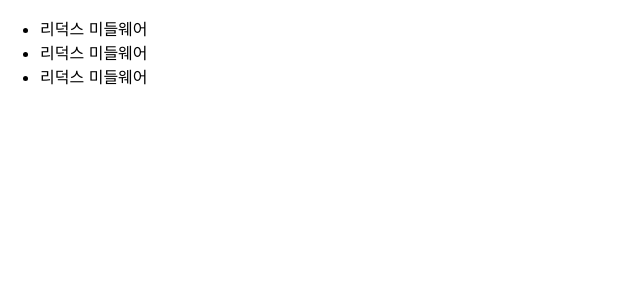
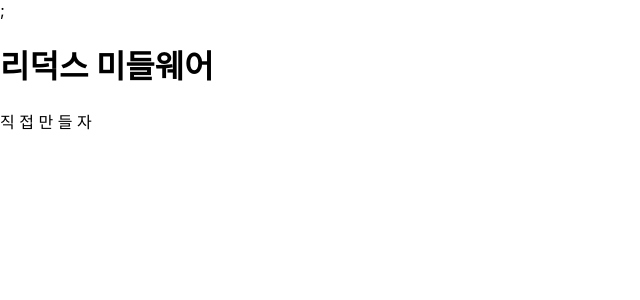
Before and after one commit to hackertaco/practice-2, a React (Create React App) app: page /1 in a window 1280 px wide. Shown: the top 300 px of the page, without its empty margins (0-640 px from the left). Built offline with nearby package versions, Linux system fonts and the light colour scheme.

Commit message:
feat: ⚡routing

```diff
--- a/src/App.js
+++ b/src/App.js
@@ -1,7 +1,14 @@
 import React from "react";
-import PostListContainer from "./containers/PostListContainer";
+import { Route } from "react-router-dom";
+import PostListPage from "./pages/PostListPage";
+import PostPage from "./pages/PostPage";
 function App() {
-  return <PostListContainer />;
+  return (
+    <>
+      <Route path="/" component={PostListPage} exact={true} />;
+      <Route path="/:id" component={PostPage} />
+    </>
+  );
 }
 
 export default App;
--- /dev/null
+++ b/src/components/Post.js
@@ -0,0 +1,13 @@
+import React from "react";
+
+function Post({ post }) {
+  const { title, body } = post;
+  return (
+    <div>
+      <h1>{title}</h1>
+      <p>{body}</p>
+    </div>
+  );
+}
+
+export default Post;
--- a/src/components/PostList.js
+++ b/src/components/PostList.js
@@ -1,10 +1,12 @@
 import React from "react";
-
+import { Link } from "react-router-dom";
 function PostList({ posts }) {
   return (
     <ul>
       {posts.map((post) => (
-        <li key={post.id}>{post.title}</li>
+        <li key={post.id}>
+          <Link to={`/${post.id}`}>{post.title}</Link>
+        </li>
       ))}
     </ul>
   );
--- /dev/null
+++ b/src/containers/PostContainer.js
@@ -0,0 +1,20 @@
+import React, { useEffect } from "react";
+import { useSelector, useDispatch } from "react-redux";
+import Post from "../components/Post";
+import { getPost } from "../modules/posts";
+
+function PostContainer({ postId }) {
+  const { data, loading, error } = useSelector((state) => state.posts.post);
+  const dispatch = useDispatch();
+  useEffect(() => {
+    dispatch(getPost(postId));
+  }, [postId, dispatch]);
+
+  if (loading) return <div>로딩중</div>;
+  if (error) return <div>에러발생</div>;
+  if (!data) return null;
+
+  return <Post post={data} />;
+}
+
+export default PostContainer;
--- a/src/containers/PostListContainer.js
+++ b/src/containers/PostListContainer.js
@@ -9,9 +9,11 @@
   useEffect(() => {
     dispatch(getPosts());
   }, [dispatch]);
+
   if (loading) return <div>로딩중...</div>;
   if (error) return <div>에러발생 !</div>;
   if (!data) return null;
+
   return <PostList posts={data} />;
 }
 
--- a/src/index.js
+++ b/src/index.js
@@ -9,6 +9,8 @@
 import logger from "redux-logger";
 import { composeWithDevTools } from "redux-devtools-extension";
 import ReduxThunk from "redux-thunk";
+import { BrowserRouter } from "react-router-dom";
+
 const store = createStore(
   rootReducer,
   composeWithDevTools(applyMiddleware(ReduxThunk, logger))
@@ -16,9 +18,11 @@
 
 ReactDOM.render(
   <React.StrictMode>
-    <Provider store={store}>
-      <App />
-    </Provider>
+    <BrowserRouter>
+      <Provider store={store}>
+        <App />
+      </Provider>
+    </BrowserRouter>
   </React.StrictMode>,
   document.getElementById("root")
 );
--- /dev/null
+++ b/src/pages/PostListPage.js
@@ -0,0 +1,7 @@
+import React from "react";
+import PostListContainer from "../containers/PostListContainer";
+function PostListPage() {
+  return <PostListContainer />;
+}
+
+export default PostListPage;
--- /dev/null
+++ b/src/pages/PostPage.js
@@ -0,0 +1,11 @@
+import React from "react";
+import PostContainer from "../containers/PostContainer";
+
+function PostPage({ match }) {
+  const { id } = match.params;
+  const postId = parseInt(id, 10);
+
+  return <PostContainer postId={postId} />;
+}
+
+export default PostPage;
```
